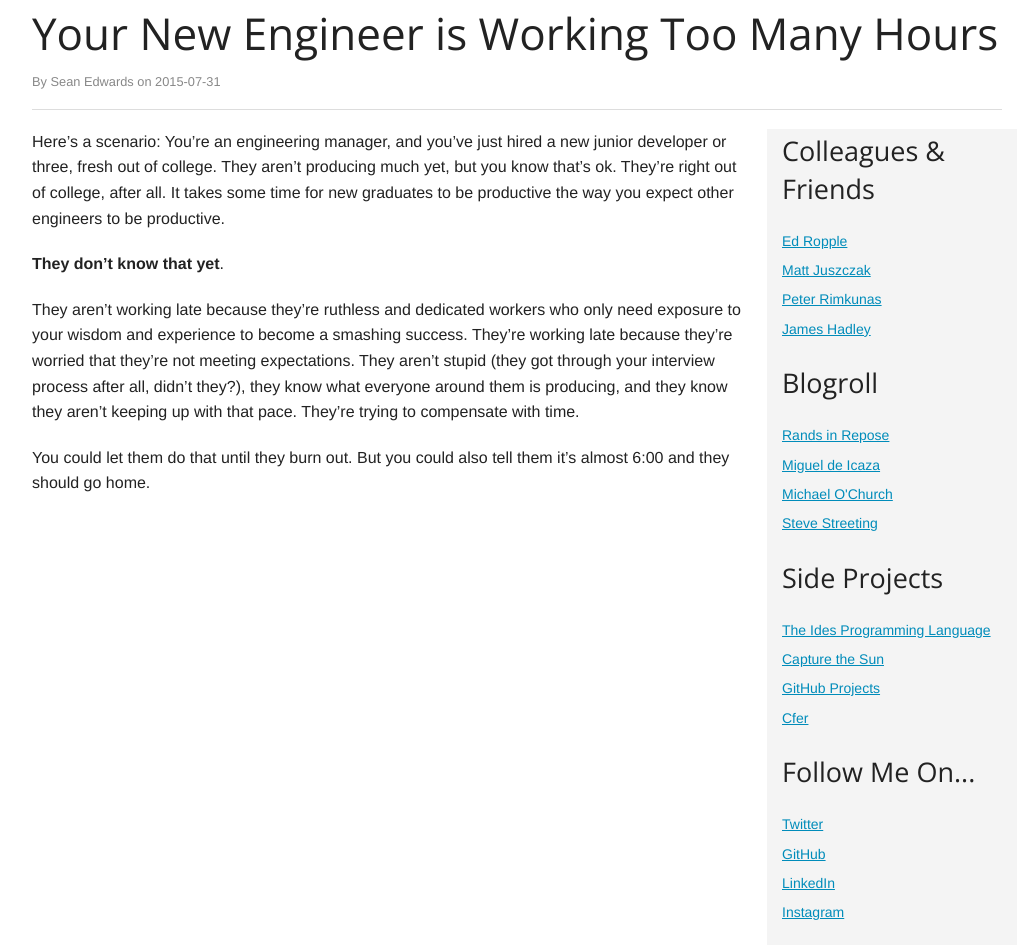
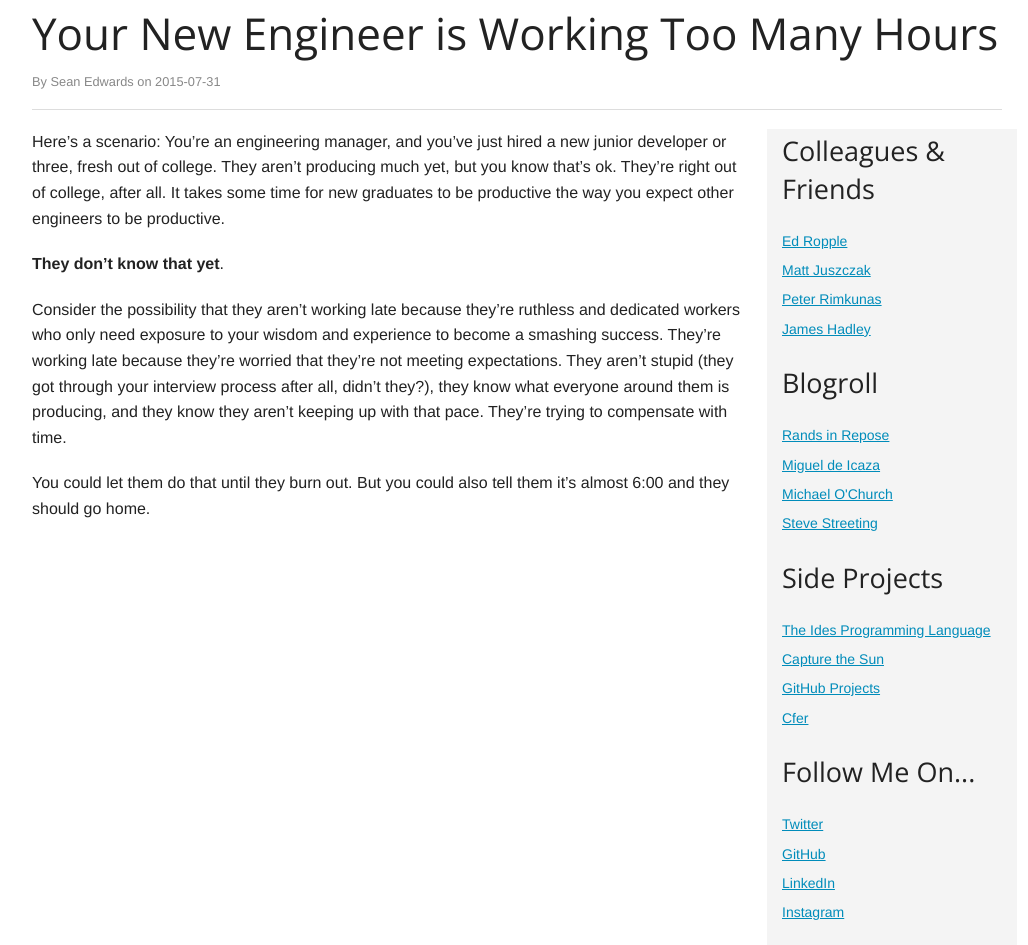
Before and after one commit to seanedwards/seanedwards.github.io, a Jekyll site: the page built from _posts/2015-07-31-your-new-engineer.md, in a window 1280 px wide. Shown: the whole page, without its empty margins (123-1151 px from the left). Built offline with Jekyll 4.4.1, drawn with Linux system fonts in a browser that asks for light colours; comment, search, counter and statistics services are not loaded.

Commit message:
Wording. Not trying to make generalizations here.

```diff
--- a/_posts/2015-07-31-your-new-engineer.md
+++ b/_posts/2015-07-31-your-new-engineer.md
@@ -10,7 +10,7 @@ It takes some time for new graduates to be productive the way you expect other e
 
 **They don't know that yet**.
 
-They aren't working late because they're ruthless and dedicated workers who only need exposure to your wisdom and experience to become a smashing success.
+Consider the possibility that they aren't working late because they're ruthless and dedicated workers who only need exposure to your wisdom and experience to become a smashing success.
 They're working late because they're worried that they're not meeting expectations.
 They aren't stupid (they got through your interview process after all, didn't they?), they know what everyone around them is producing, and they know they aren't keeping up with that pace.
 They're trying to compensate with time.
```
